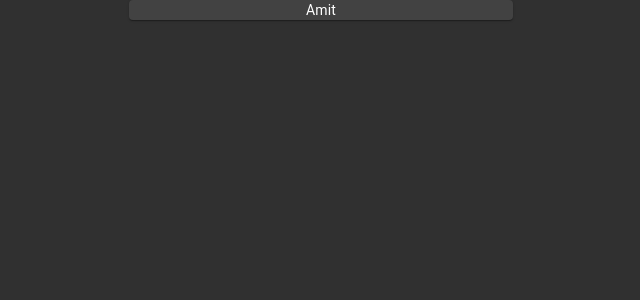
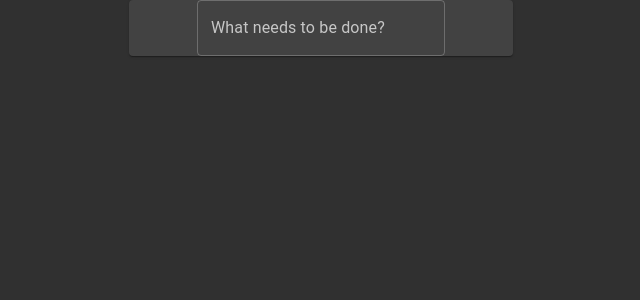
Before and after one commit to amitlisha/React-Todo-List, a React (Create React App) app: page / in a window 1280 px wide. Shown: the top 300 px of the page, without its empty margins (319-959 px from the left). Built offline with nearby package versions, Linux system fonts and the light colour scheme.

Commit message:
handle new todo and save it in state

```diff
--- a/src/components/TodosCard.tsx
+++ b/src/components/TodosCard.tsx
@@ -1,17 +1,31 @@
 import React, { FunctionComponent, useState } from "react";
-import { sizing } from "@material-ui/system";
+import TodoInput from "./TodoInput";
 import Paper from "@material-ui/core/Paper";
 import { Box } from "@material-ui/core";
+import TodoItem from "./TodoItem";
+import Todo from "../models/Todo";
 
 interface IProps {}
 
 const TodosCard: FunctionComponent<IProps> = () => {
-  const [isDone, setIsDone] = useState(false);
+  const [todos, setTodos] = useState<Array<Todo>>([]);
+
+  const handleTodoSubmit = (todoText: string) => {
+    setTodos((oldArray) => [
+      ...oldArray,
+      new Todo({ text: todoText, isCompleted: false }),
+    ]);
+  };
 
   return (
     <div>
-      <Box m="auto" width="30%" height="30%">
-        <Paper>Amit</Paper>
+      <Box m="auto" width="30%">
+        <Paper>
+          <TodoInput onSubmit={handleTodoSubmit}></TodoInput>
+          {todos.map((todo) => (
+            <TodoItem todoText={todo.text}></TodoItem>
+          ))}
+        </Paper>
       </Box>
     </div>
   );
```
